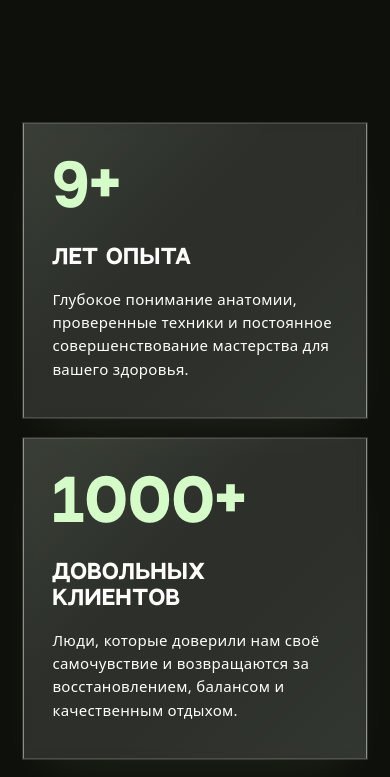
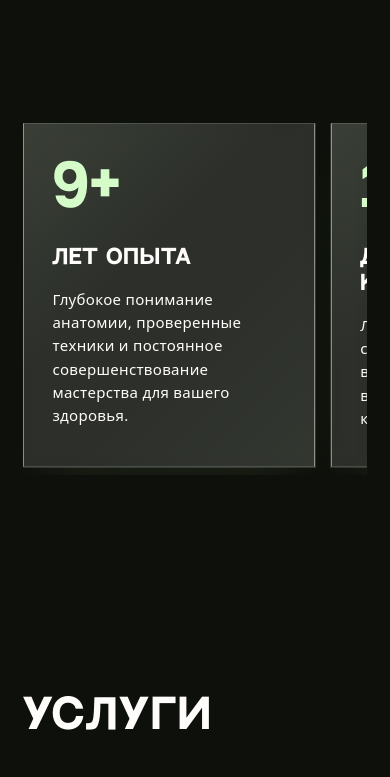
Before and after one commit to LesyaKulikov/tulsanoff, a React (Vite) app: page / in a window 390 px wide. Shown: the part 1160-1937 px from the top of the page. Built offline with nearby package versions, Linux system fonts and the light colour scheme; a web font is replaced by a local one.

Commit message:
style: mobile approach carousel

```diff
--- a/src/components/Approach/Approach.module.css
+++ b/src/components/Approach/Approach.module.css
@@ -31,7 +31,16 @@
 
 @media (max-width: 1000px) {
   .grid {
-    grid-template-columns: 1fr;
+    display: flex;
+    overflow-x: auto;
+    scroll-snap-type: x mandatory;
+    gap: 16px;
+    padding-bottom: 8px;
+  }
+
+  .grid > * {
+    flex: 0 0 85%;
+    scroll-snap-align: center;
   }
 }
 
```
